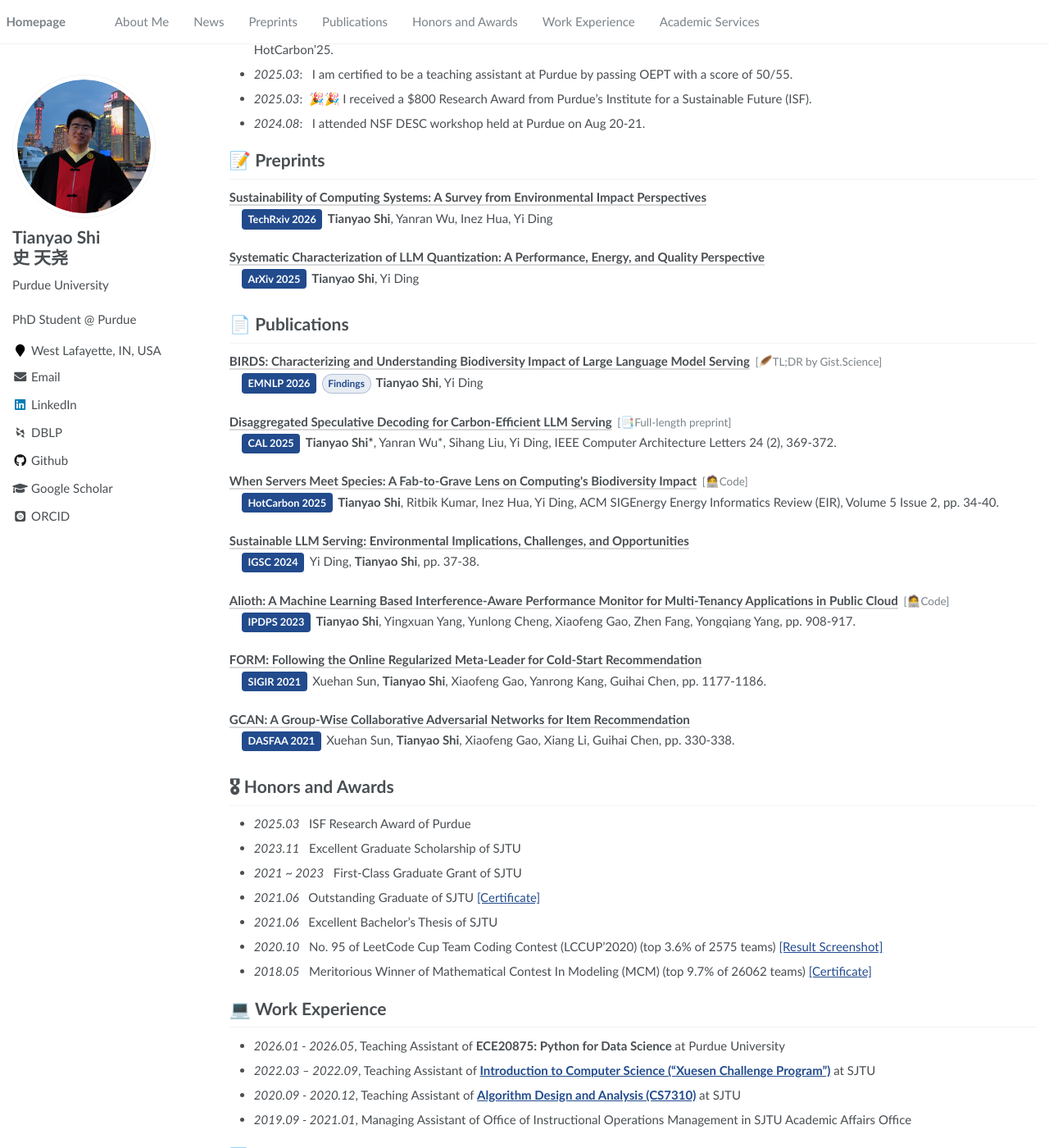
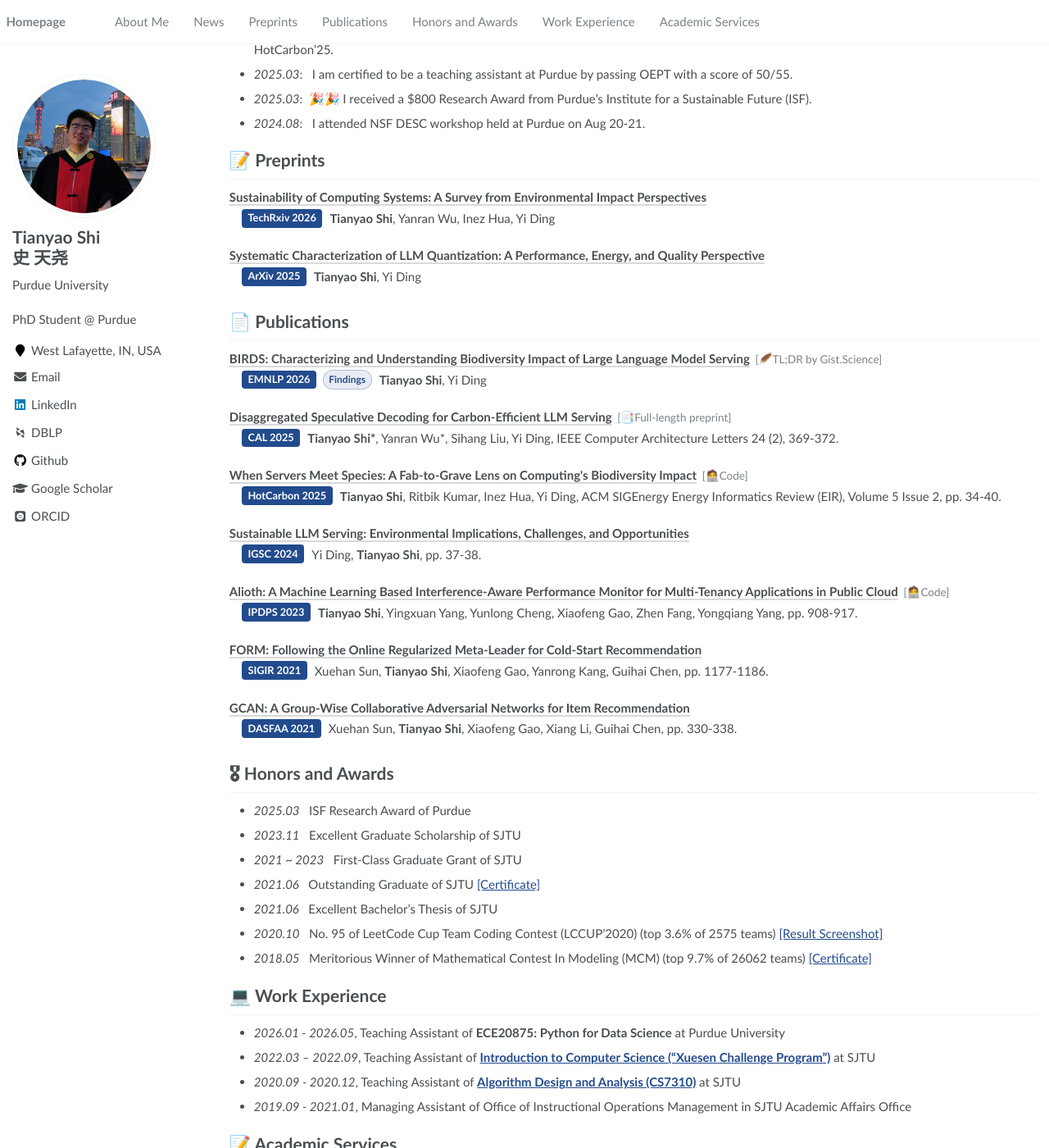
Before and after one commit to StHowling/sthowling.github.io, a Jekyll site: the page built from _pages/about.md, in a window 1280 px wide and 1400 px high, scrolled down 298 px. Shown: the whole window at 82% size. Built offline with Jekyll 4.4.1, drawn with Linux system fonts in a browser that asks for light colours; some web fonts are replaced.

Commit message:
Enhance publication info layout by adjusting alignment, adding flex-wrap, and improving badge styles

```diff
--- a/assets/css/main.scss
+++ b/assets/css/main.scss
@@ -161,7 +161,9 @@ h1:before, .anchor:before {
 }
 .pub-info {
     display: flex;
-    align-items: baseline;
+    align-items: center;
+    flex-wrap: wrap;
+    gap: 0.5em;
     margin-left: 1rem; /* Indentation instead of &emsp; */
     margin-bottom: 0.5rem;
 }
@@ -173,8 +175,8 @@ h1:before, .anchor:before {
     color: #fff;
     background-color: $info-color;
     border-radius: 4px;
-    margin-right: 0.5em;
     white-space: nowrap;
+    line-height: 1.4;
 }
 
 .pub-track-badge {
@@ -182,14 +184,15 @@ h1:before, .anchor:before {
     padding: 0.18em 0.55em;
     font-size: 0.8em;
     font-weight: 600;
-    color: $info-color;
-    background-color: rgba($info-color, 0.10);
-    border: 1px solid rgba($info-color, 0.28);
+    color: #224b8d;
+    background: rgba(34, 75, 141, 0.10);
+    border: 1px solid rgba(34, 75, 141, 0.28);
     border-radius: 999px;
-    margin-right: 0.5em;
     white-space: nowrap;
+    line-height: 1.4;
 }
 
 .pub-authors-journal {
-    /* To push the rest of the text slightly */
+    margin-left: 0.1em;
+    line-height: 1.5;
 }
```
